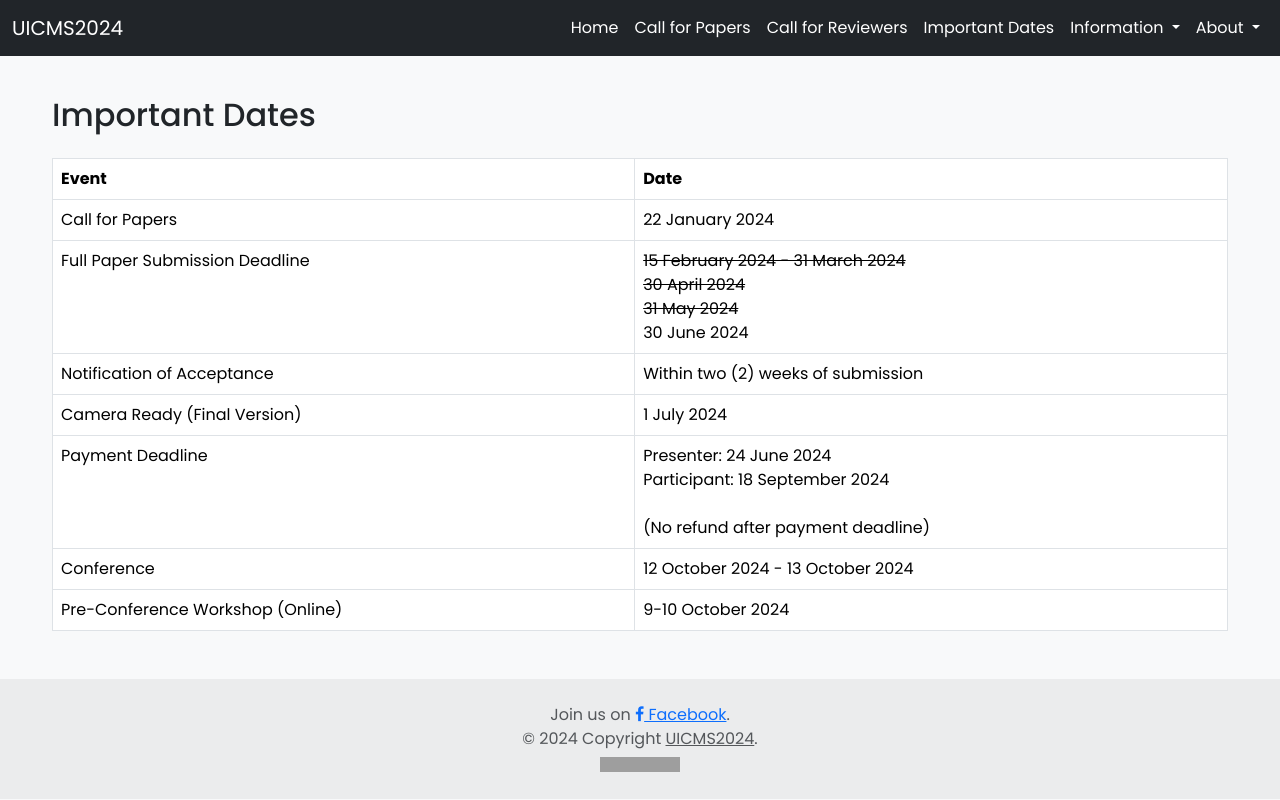
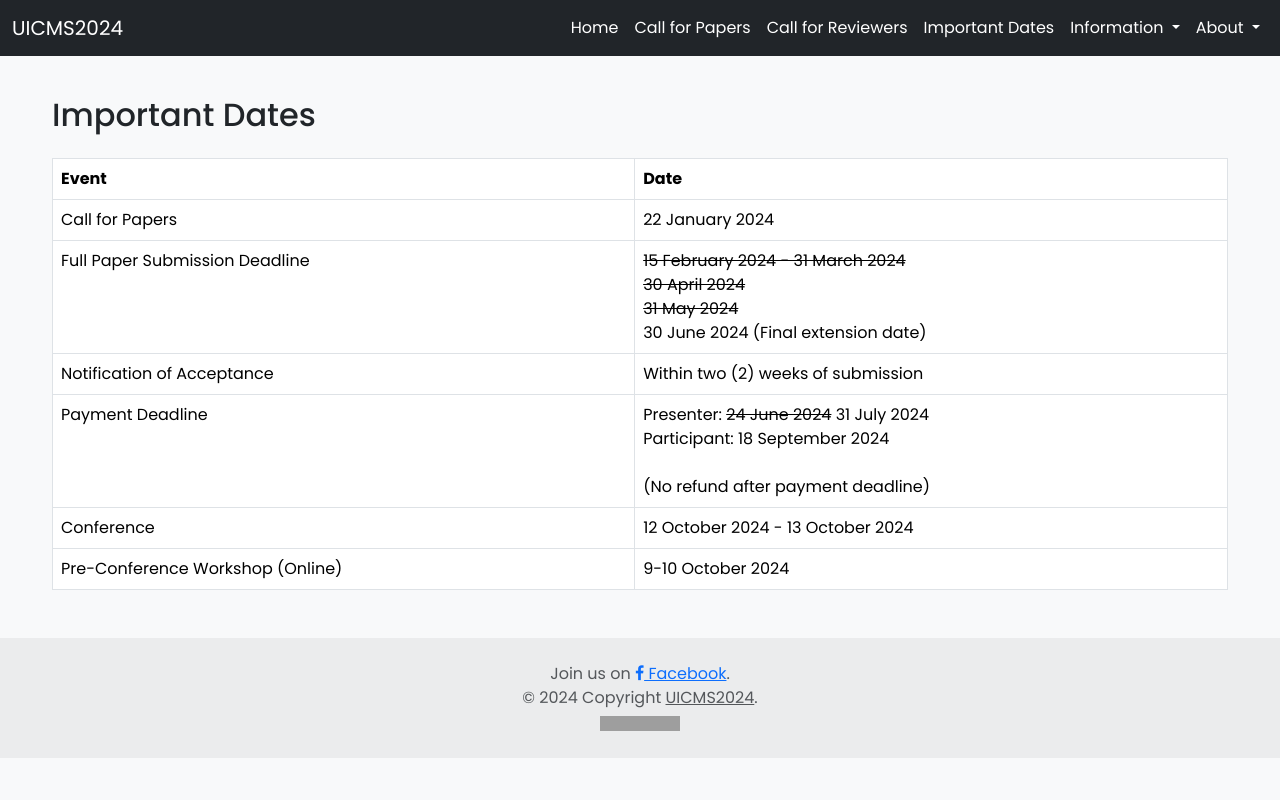
Before and after one commit to uicms2024/uicms2024.github.io, an Angular app: page /dates in a window 1280 px wide. Built offline with nearby package versions, Linux system fonts and the light colour scheme; grey boxes are pictures that could not be loaded.

Commit message:
Update important dates page for 30/6/2024

```diff
--- a/src/app/dates/dates.component.html
+++ b/src/app/dates/dates.component.html
@@ -17,7 +17,7 @@
         <td><span class="text-decoration-line-through">15 February 2024 - 31 March 2024</span><br />
           <span class="text-decoration-line-through">30 April 2024</span><br>
           <span class="text-decoration-line-through">31 May 2024</span><br>
-          <span>30 June 2024</span>
+          <span>30 June 2024 (Final extension date)</span>
         </td>
         <!-- <td>1 February 2024 - 30 April 2024</td> -->
         <!-- <td>30 April 2024 - 31 June 2024</td> -->
@@ -38,13 +38,13 @@
         <td>Registration and Payment Deadline <br>(No refund after payment deadline)</td>
         <td>24 June 2024</td>
       </tr> -->
-      <tr>
+<!--      <tr>
         <td>Camera Ready (Final Version)</td>
         <td>1 July 2024</td>
-      </tr>
+      </tr> //-->
       <tr>
         <td>Payment Deadline</td>
-        <td>Presenter: 24 June 2024<br>
+        <td>Presenter: <span class="text-decoration-line-through">24 June 2024</span> 31 July 2024<br>
             Participant: 18 September 2024<br><br>
             (No refund after payment deadline)
         </td>
```
